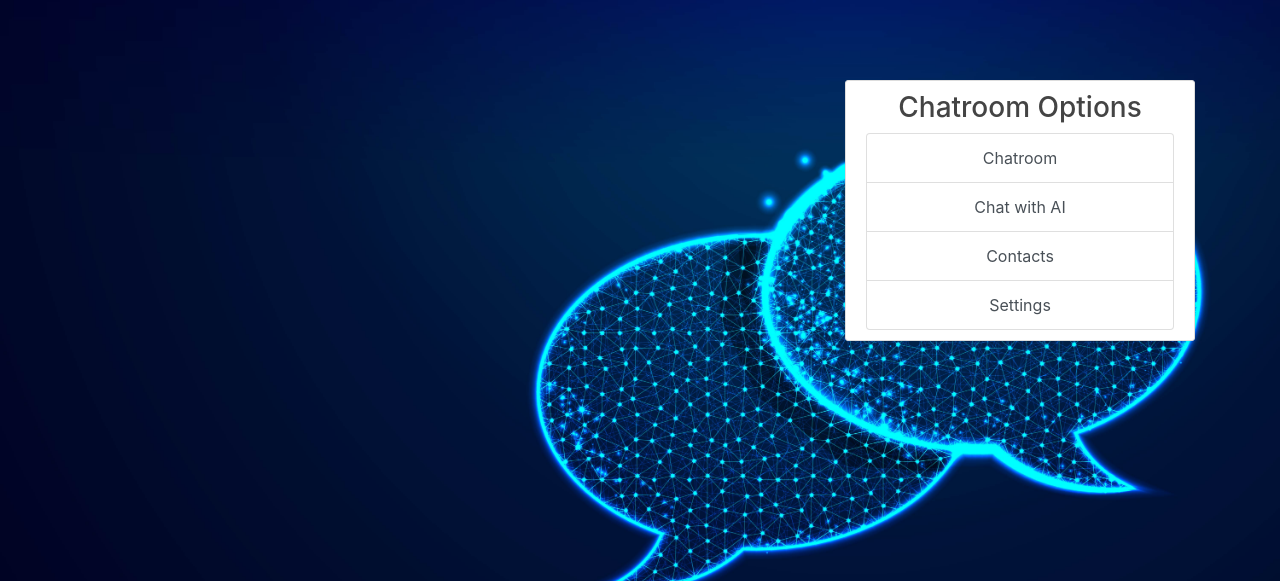
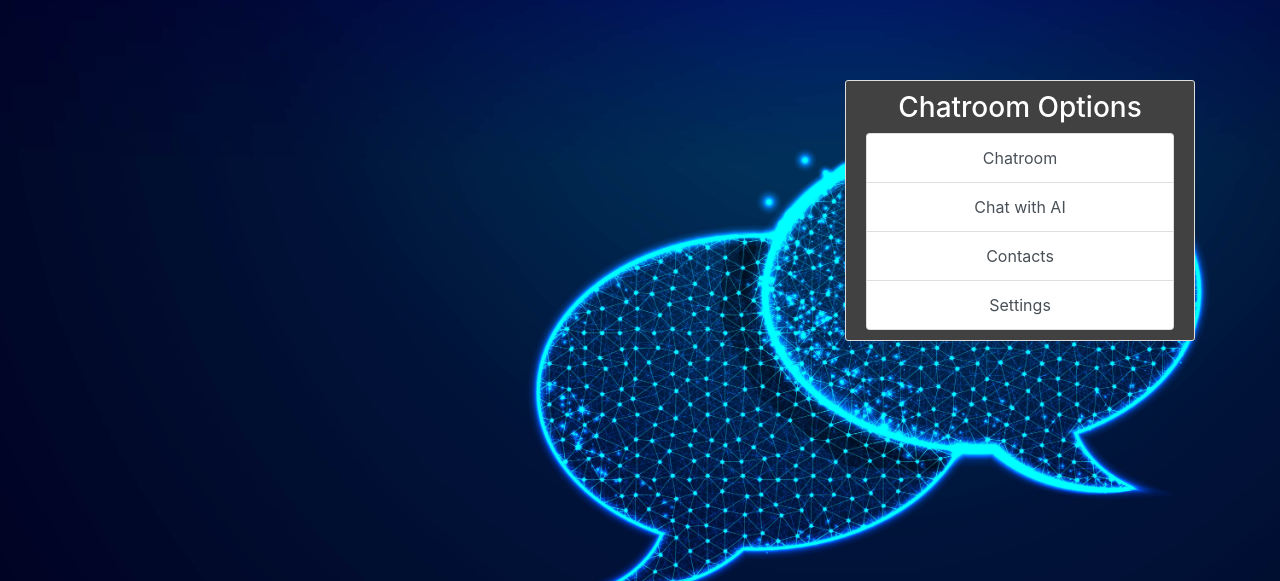
Before and after one commit to GabrielG95/CSE412Final_Project, a Django app: page / in a window 1280 px wide. Shown: the part 48-629 px from the top of the page. Run offline with Django 4.2, Linux system fonts and the light colour scheme; some libraries are stand-ins or nearby versions.

Commit message:
Made design changes to homepage

```diff
--- a/messaging_app/chat/templates/chat/base.html
+++ b/messaging_app/chat/templates/chat/base.html
@@ -63,8 +63,8 @@
                 {% block content %}{% endblock %}
             </div>
             <div class="col-md-4">
-                <div class="content-section">
-                    <h3>Chatroom Options</h3>
+                <div class="content-section" style="background-color: #414141;">
+                    <h3 style="color: #ffffff;">Chatroom Options</h3>
                     <div class="list-group">
                         <a href="{% url 'chatroom' %}" class="list-group-item list-group-item-action">Chatroom</a>
                         <a href="{% url 'chat_ai' %}" class="list-group-item list-group-item-action">Chat with AI</a>
```
Also changed, not shown: messaging_app/chat/static/chat/main.css (line endings or trailing spaces).
